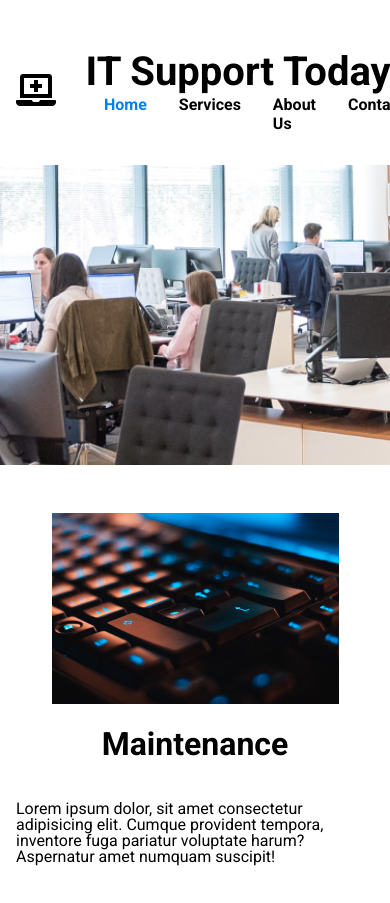
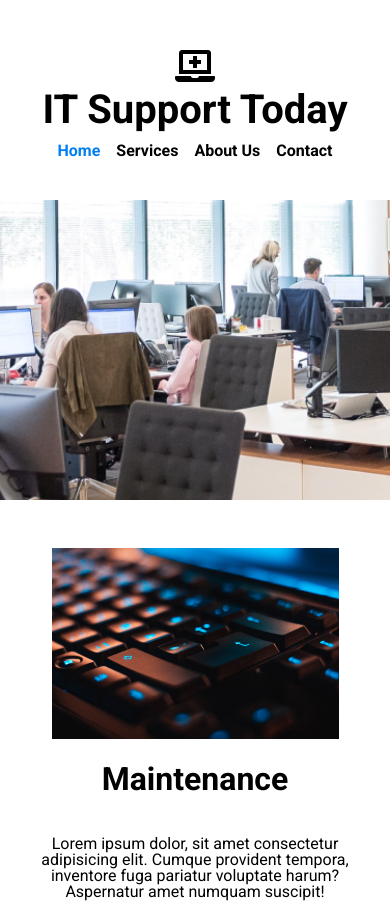
Before and after one commit to itxnargis/technology-design, a plain HTML site: page index.html in a window 390 px wide. Shown: the top 903 px of the page. Drawn offline with Linux system fonts and the light colour scheme; a script that the page names is missing.

Commit message:
Modify navbar

```diff
--- a/style.css
+++ b/style.css
@@ -84,7 +84,21 @@ button {
     .hidden-mobile {
         display: none;
     }
-
+    nav {
+        /* margin: 3rem 0 2rem; */
+        font-weight: bold;
+        display: flex;
+        align-items: center;
+        text-align: center;
+        flex-direction: column;
+    }
+    .para {
+        padding-right: 0;
+        text-align: center;
+    }
+    a {
+        margin: 0.5rem;
+    }
     .logo {
         margin-left: 1rem;
     }
```
